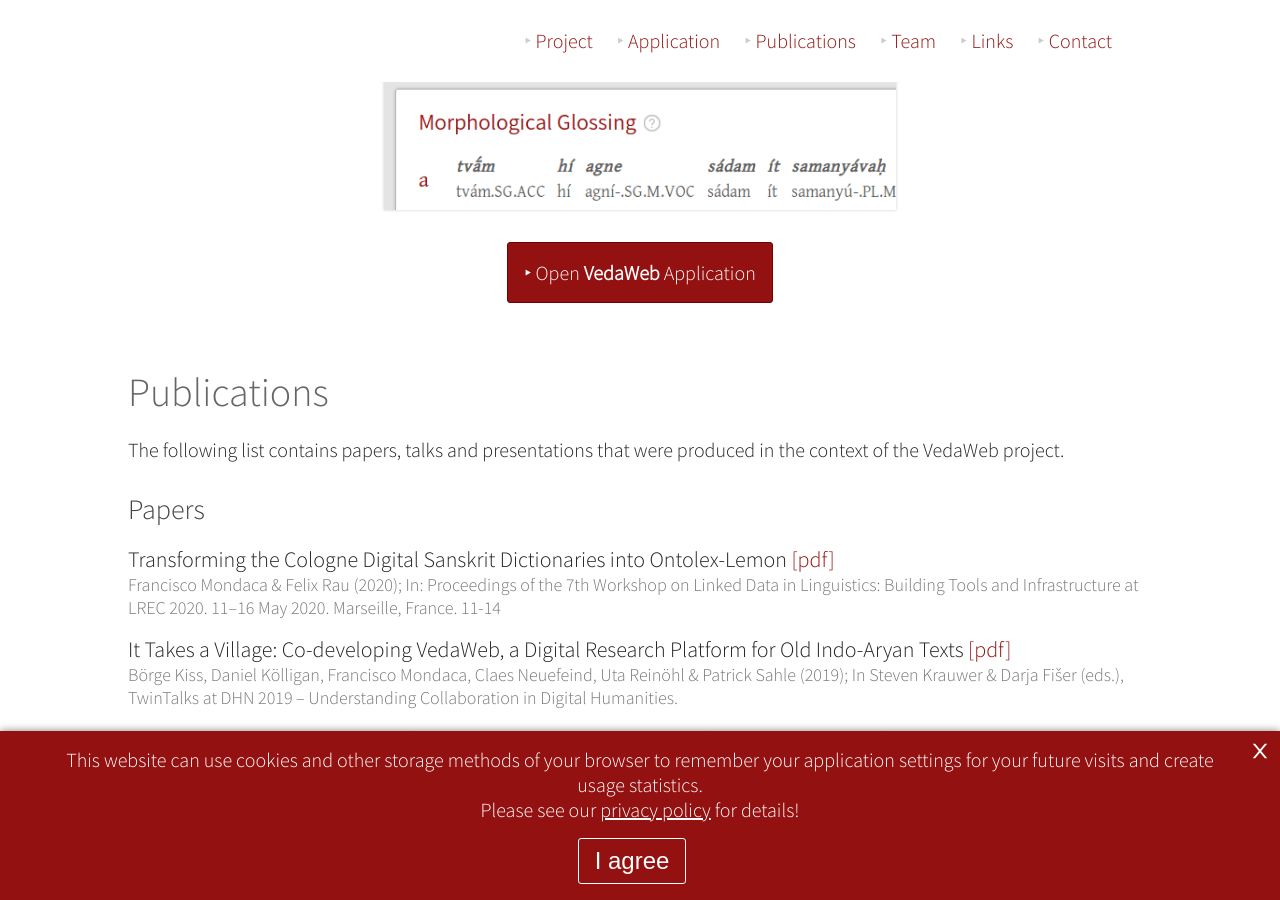
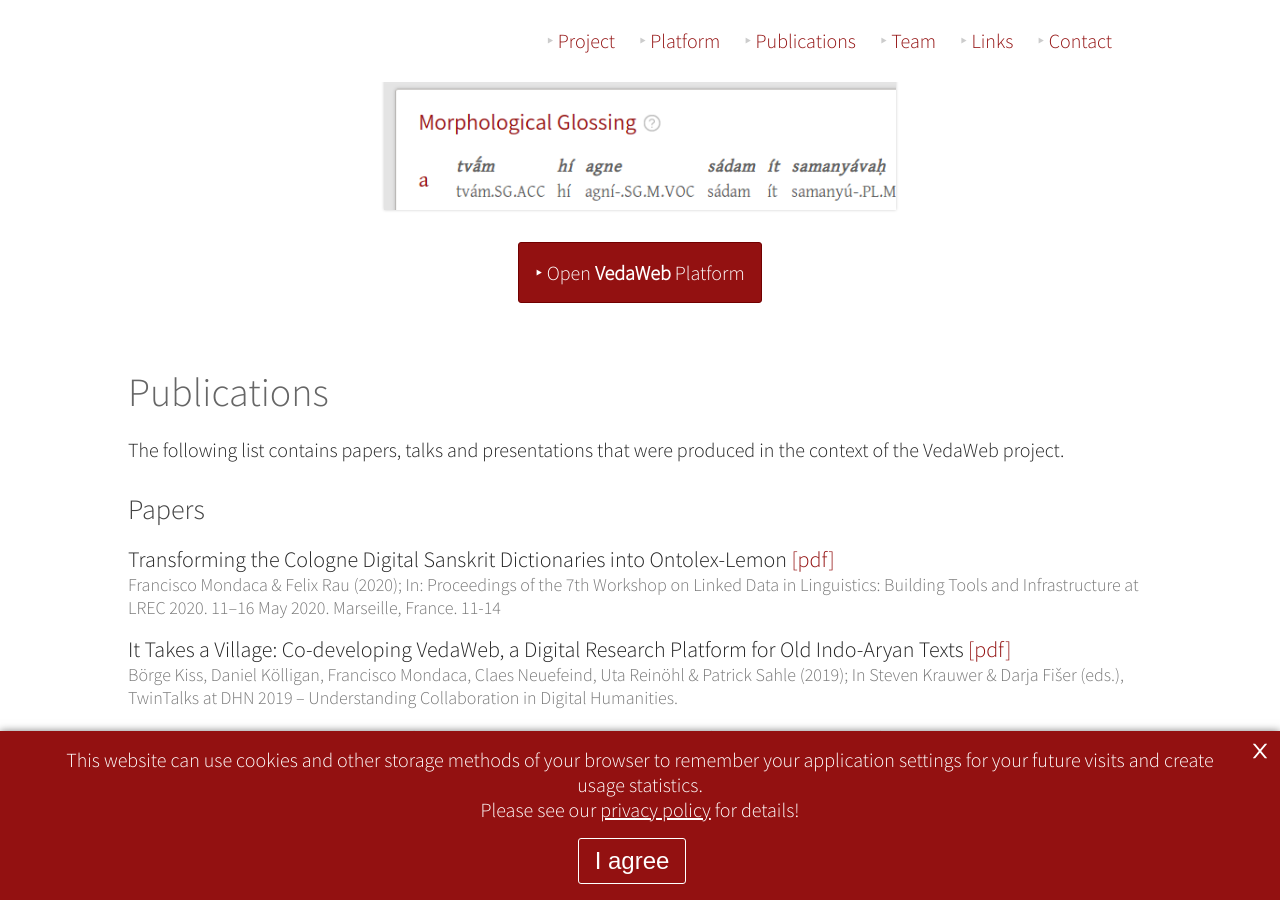
Before and after one commit to VedaWebProject/vedaweb-project-page, a Jekyll site: the page built from index.md, in a window 1280 px wide and 900 px high, scrolled down 660 px. Built offline with Jekyll 4.4.1, drawn with Linux system fonts in a browser that asks for light colours.

Commit message:
Call it a platform instead of an application

```diff
--- a/_data/navigation.yml
+++ b/_data/navigation.yml
@@ -1,6 +1,6 @@
 - name: Project
   link: top
-- name: Application
+- name: Platform
   link: app-launcher
 - name: Publications
   link: publications
--- a/_includes/app-launcher.html
+++ b/_includes/app-launcher.html
@@ -2,6 +2,6 @@
 <div class="flex">
     <img src="images/screen.png" alt=""/>
     <a href="{{ site.url }}/rigveda" class="button-link">
-        <div class="button">&#8227; Open <strong>VedaWeb</strong> Application</div>
+        <div class="button">&#8227; Open <strong>VedaWeb</strong> Platform</div>
     </a>
 </div>
```
